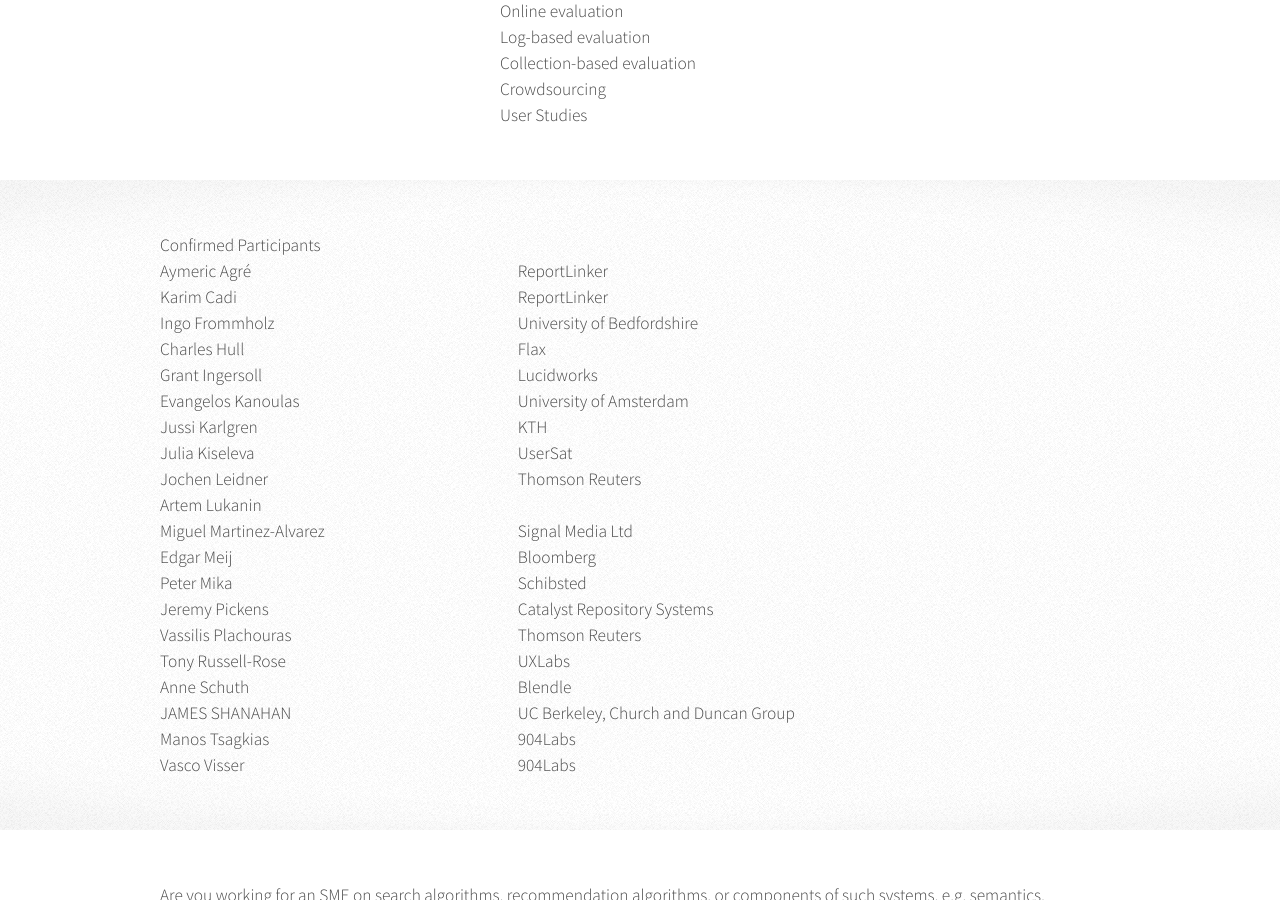
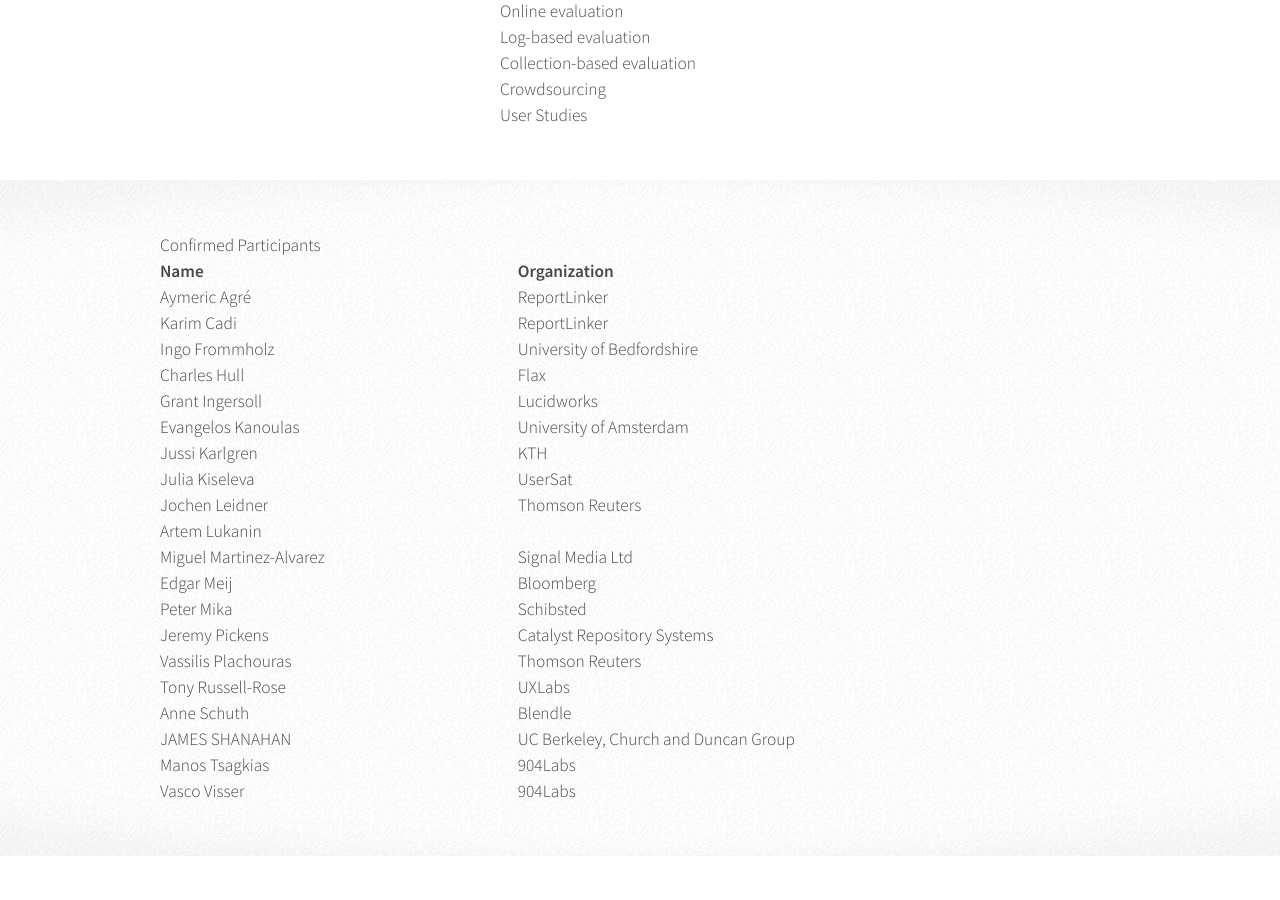
Before and after one commit to ekanou/RealEval, a Jekyll site: the page built from index.html, in a window 1280 px wide and 900 px high, scrolled down 1250 px. Built offline with Jekyll 4.4.1, drawn with Linux system fonts in a browser that asks for light colours; the list of posts is cut into pages by our own code.

Commit message:
Update index.html

```diff
--- a/index.html
+++ b/index.html
@@ -73,8 +73,9 @@ layout: default
 	</section>
 	<section class="wrapper style2">
 		<div class="container">
-			Confirmed Participants
+			<header>Confirmed Participants</header>
 			<table style="width:100%">
+				<tr><td><b>Name</b></td><td><b>Organization</b></td></tr>
 				<tr><td>Aymeric Agré</td><td>ReportLinker</td></tr>
 				<tr><td>Karim	Cadi</td><td>	ReportLinker</td></tr>
 				<tr><td>Ingo	Frommholz</td><td>	University of Bedfordshire</td></tr>
```
Lines whose indentation alone changed are shown as unchanged.
